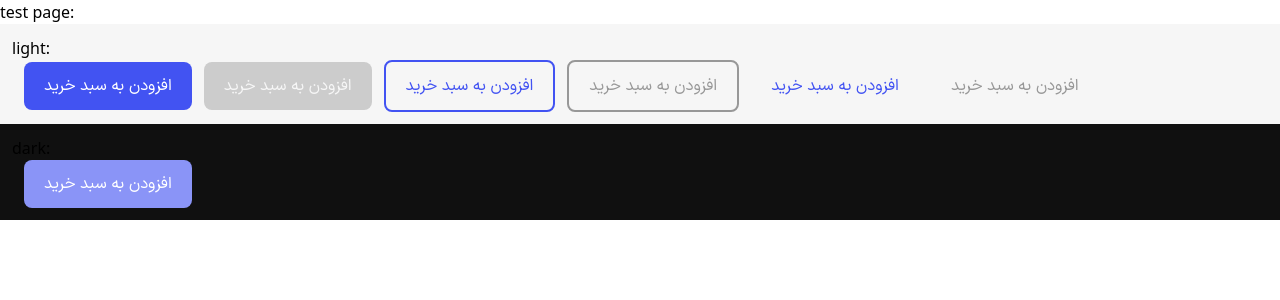
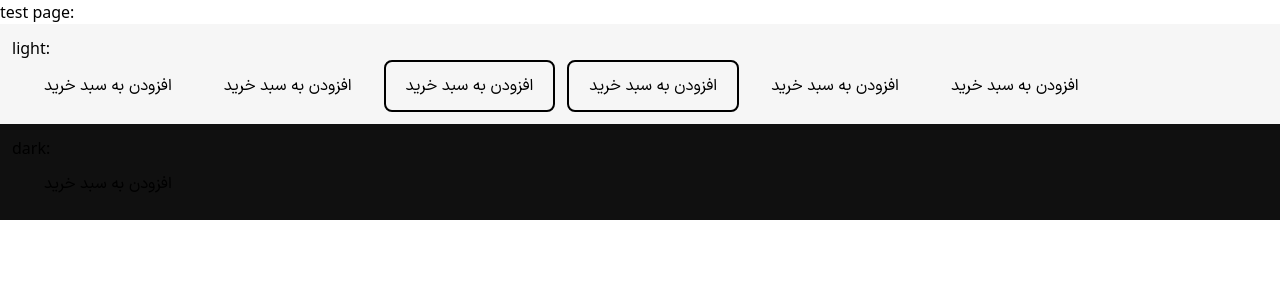
Before and after one commit to hani-jahan/Nuxtjs-tailwind, a Nuxt app: page / in a window 1280 px wide. Shown: the top 300 px of the page. Built offline with nearby package versions, Linux system fonts and the light colour scheme.

Commit message:
changed mainset to main and varset to var

```diff
--- a/tailwind.config.js
+++ b/tailwind.config.js
@@ -20,13 +20,13 @@ export default {
       current: 'currentColor',
 
       primary: {
-        mainSet: {
+        main: {
           enable: 'var(--color-blue-500)',
           hover: 'var(--color-blue-700)',
           pressed: 'var(--color-blue-900)',
           disable: 'var(--color-argent-25)',
         },
-        varSet: {
+        var: {
           enable: 'var(--color-argent-0)',
           hover: 'var(--color-blue-100)',
           pressed: 'var(--color-blue-300)',
@@ -34,13 +34,13 @@ export default {
         },
       },
       onPrimary: {
-        mainSet: {
+        main: {
           enable: 'var(--color-argent-0)',
           hover: 'var(--color-blue-100)',
           pressed: 'var(--color-argent-0)',
           disable: 'var(--color-argent-5)',
         },
-        varSet: {
+        var: {
           enable: 'var(--color-blue-500)',
           hover: 'var(--color-blue-700)',
           pressed: 'var(--color-blue-900)',
@@ -49,7 +49,7 @@ export default {
       },
       dark: {
         primary: {
-          mainSet: {
+          main: {
             enable: 'var(--color-blue-300)',
             hover: 'var(--color-blue-100)',
             pressed: 'var(--color-argent-0)',
@@ -57,7 +57,7 @@ export default {
           },
         },
         onPrimary: {
-          mainSet: {
+          main: {
             enable: 'var(--color-argent-0)',
             hover: 'var(--color-blue-500)',
             pressed: 'var(--color-blue-700)',
```
